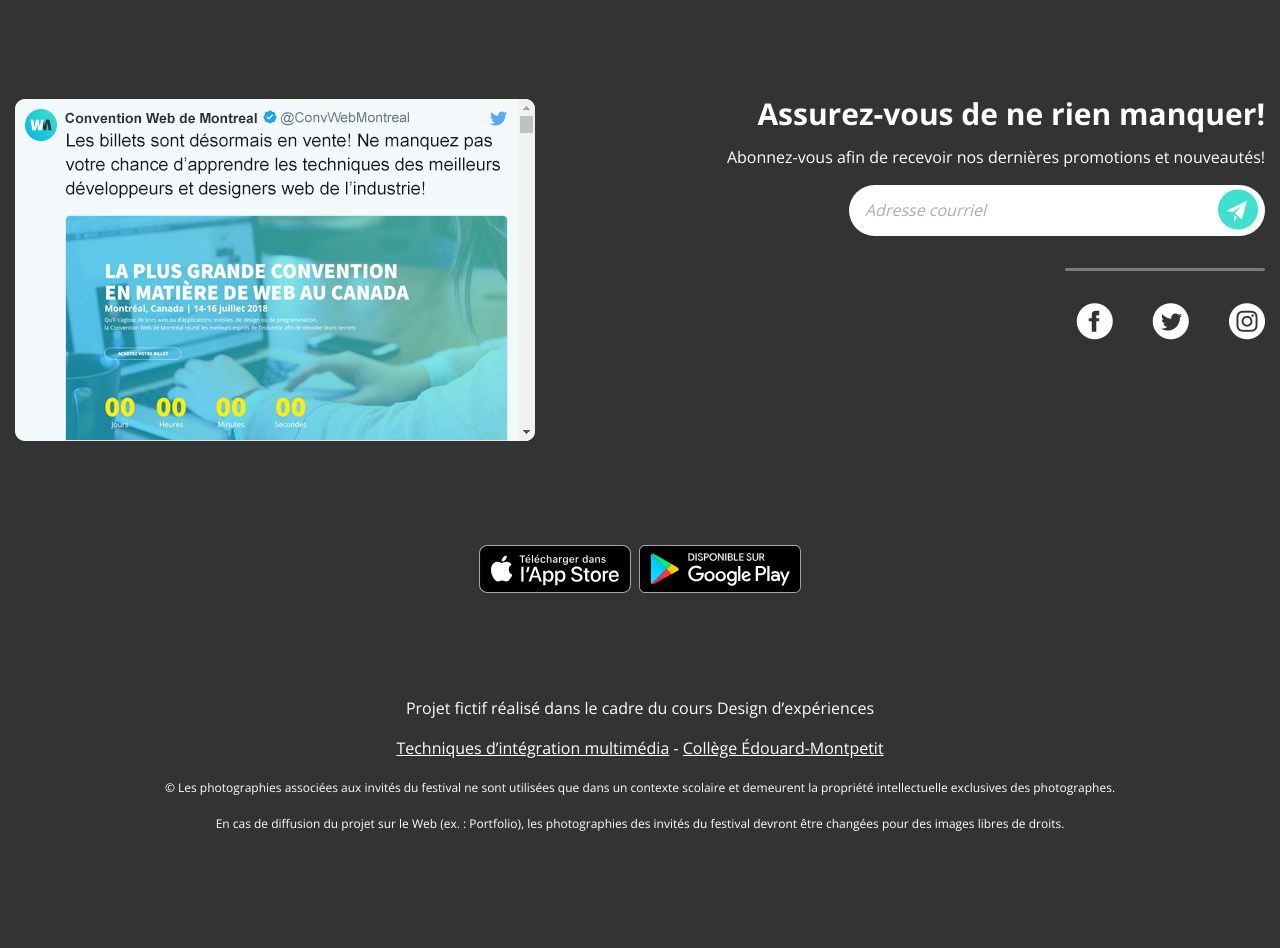
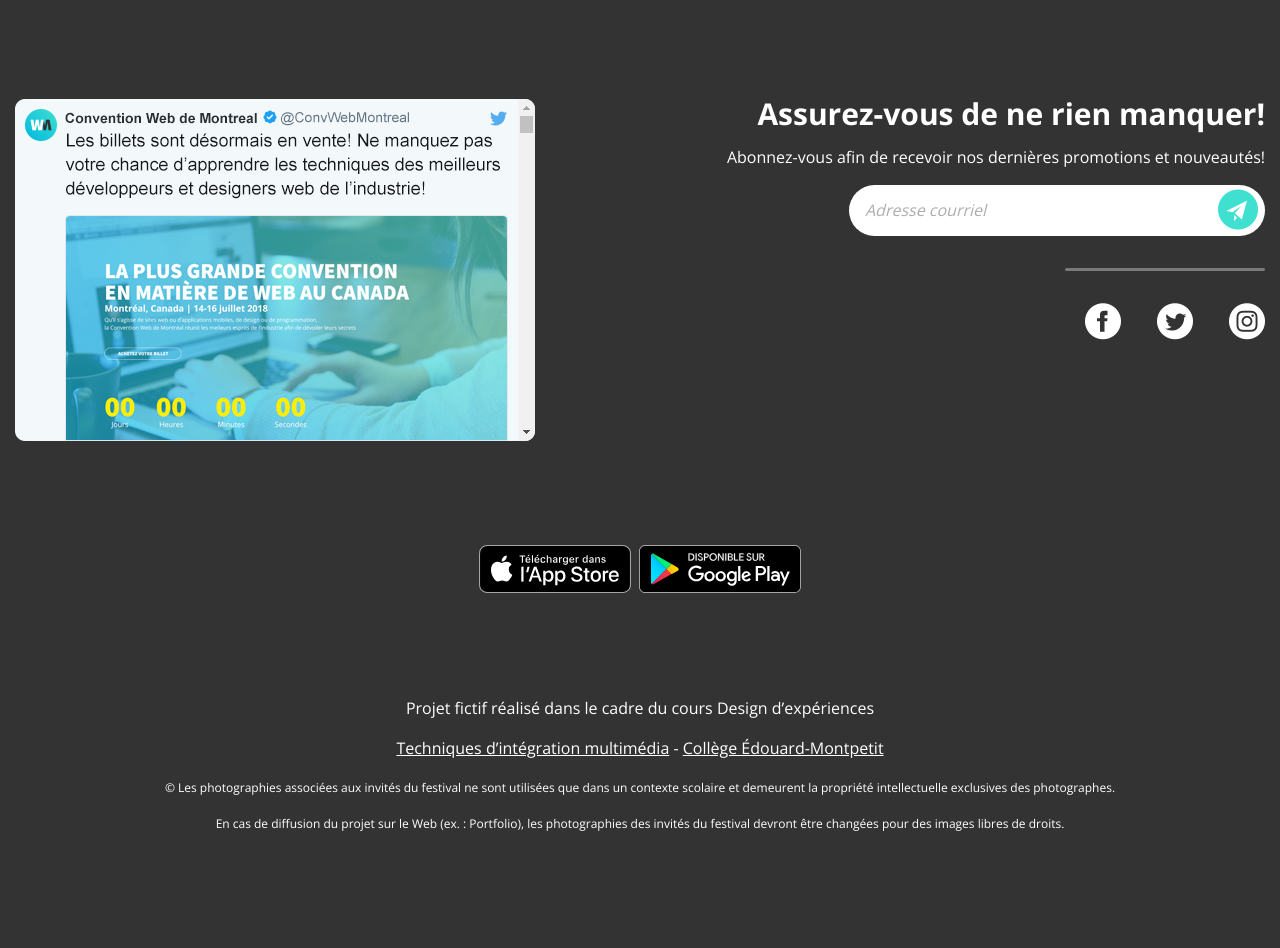
Before and after one commit to AlexandreStang/2018_convention_web, a PHP site: page / in a window 1280 px wide. Shown: the part 4912-5860 px from the top of the page. Run offline with PHP 8.4, Linux system fonts and the light colour scheme; some libraries are stand-ins or nearby versions; some web fonts are replaced.

Commit message:
Updated the footer's spacing

```diff
--- a/style.css
+++ b/style.css
@@ -1285,10 +1285,15 @@
   max-width: 416px;
 }
 
+footer .footer-social .footer-social-networks {
+  display: flex;
+  justify-content: end;
+  gap: 36px;
+}
+
 footer .footer-social .footer-social-networks a {
   font-size: 2.25rem;
   color: #fff;
-  margin-left: 36px;
   transition: all 300ms ease-in-out;
 }
 
@@ -1354,6 +1359,11 @@
   }
   .button-newsletter {
     right: 60px;
+  }
+  footer .footer-social .footer-social-networks {
+    display: flex;
+    justify-content: center;
+    gap: 36px;
   }
 }
 @media screen and (max-width: 500px) {
```
Also changed, not shown: scss/elements/_footer.scss (+13 -2 lines), 1 other file.
